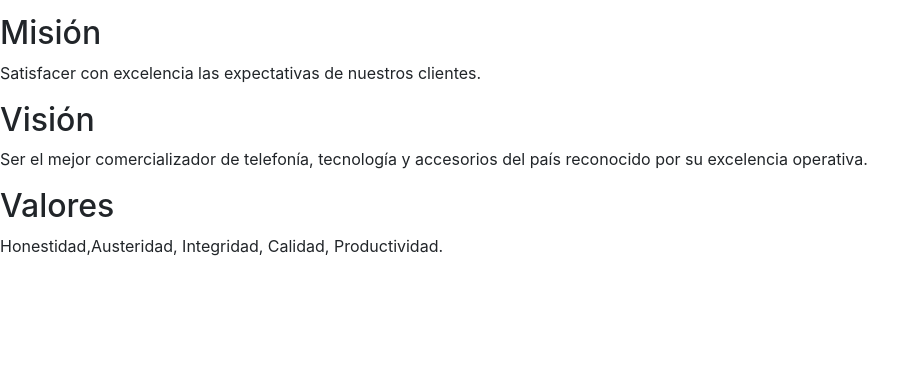
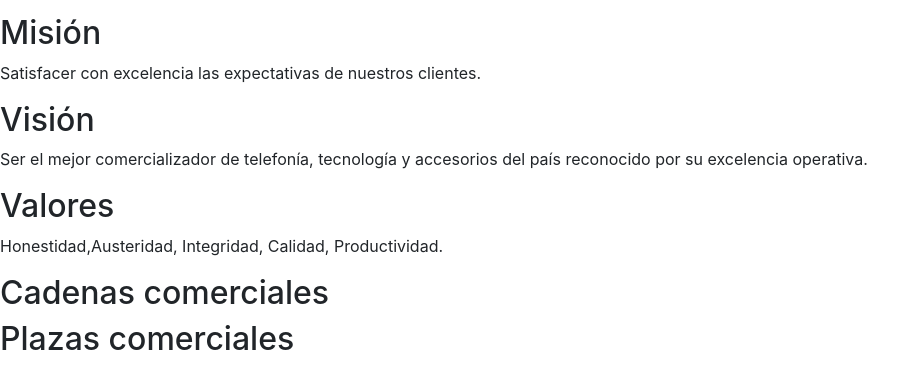
Before and after one commit to ManuelGodel07/multicommexicana, a PHP site: page /html/index6.html in a window 1280 px wide. Shown: the part 336-725 px from the top of the page, without its empty margins (0-924 px from the left). Run offline with PHP 8.4, Linux system fonts and the light colour scheme.

Commit message:
oficina7

```diff
--- a/css/style1.css
+++ b/css/style1.css
@@ -62,7 +62,7 @@ input.src{
 
 }
 .menu-link:hover{
-	color: black;
+	font-weight: bold;
 }
 .menu .menu-item{
 	text-decoration: none;
--- a/html/index6.html
+++ b/html/index6.html
@@ -5,6 +5,7 @@
     <meta name="viewport" content="width=device-width, height=device-height, user-scalable=no, initial-scale=1.0 maximum-scale=1.0 minimum-scale=1.0">
     <link rel="shortcut icon" href="../favicon/MCM.ico">
     <link rel="stylesheet" href="https://stackpath.bootstrapcdn.com/bootstrap/4.5.0/css/bootstrap.min.css" integrity="sha384-9aIt2nRpC12Uk9gS9baDl411NQApFmC26EwAOH8WgZl5MYYxFfc+NcPb1dKGj7Sk" crossorigin="anonymous">
+    <link rel="stylesheet" href="#">
     <title>Document</title>
 </head>
 <body>
@@ -20,6 +21,9 @@
         <h2>Valores</h2>
         <p>Honestidad,Austeridad, Integridad, Calidad, Productividad.</p>
     </article>
-
+    <section>
+        <h2>Cadenas comerciales</h2>
+        <h2>Plazas comerciales</h2>
+    </section>
 </body>
 </html>
--- a/index.html
+++ b/index.html
@@ -138,7 +138,7 @@
             <ul class="contact-table">Conocenos
                 <li><a class="contact-element" href="html/index6.html">Quienes somos</a></li>
                 <li><a class="contact-element" href="#">Documentos oficiales</a></li>
-                <li><a class="contact-element" href="#">Aviso de Privacidad</a></li>
+                <li><a class="contact-element" href="http://multicommexicana.com/AVISO_PRIVACIDAD_MULTICOMMEXICANA.pdf">Aviso de Privacidad</a></li>
                 <li><a class="contact-element" href="#">Terminos y condiciones</a></li>
                 <li><a class="contact-element" href="html/index5.html">Bolsa de trabajo</a></li>
                 <li><a class="contact-element" href="#">Novedades</a></li>
```
Also changed, not shown: css/style4.css (added).
